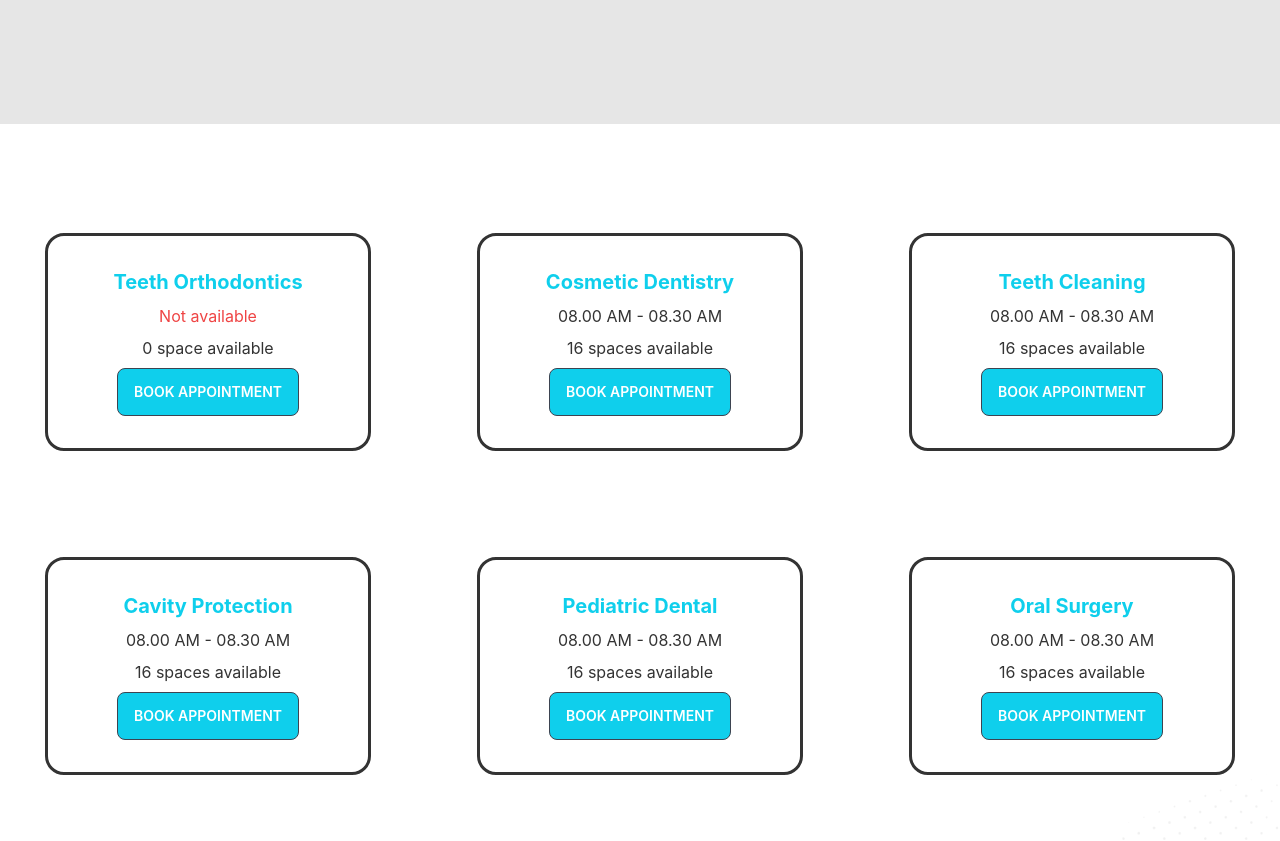
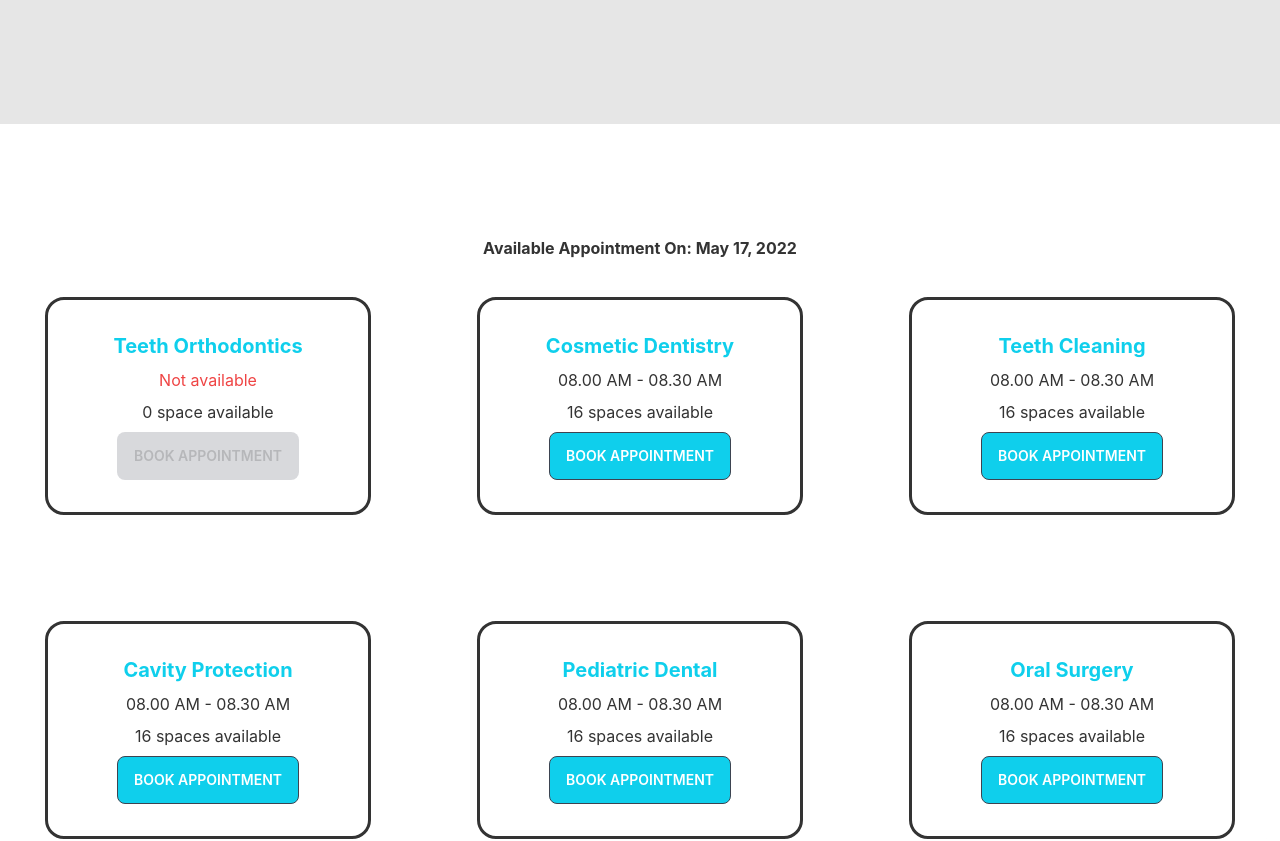
Before and after one commit to ab-siddiq/react-express-doctors-portal, a React (Create React App) app: page /appointment in a window 1280 px wide. Shown: the part 740-1581 px from the top of the page. Built offline with nearby package versions, Linux system fonts and the light colour scheme.

Commit message:
complete appointment modal

```diff
--- a/src/Pages/Appointment/AppointMentSlots.js
+++ b/src/Pages/Appointment/AppointMentSlots.js
@@ -1,8 +1,11 @@
 import React, { useEffect, useState } from "react";
 import AppointmentSlot from "./AppointmentSlot";
+import { format } from "date-fns";
+import MakeAppointmentModal from "./MakeAppointmentModal";
 
-const AppointMentSlots = () => {
+const AppointMentSlots = ({ date }) => {
   const [services, setServices] = useState([]);
+  const [makeAppointment, setMakeAppointment] = useState(null);
   console.log("p", services);
   useEffect(() => {
     fetch("services.json")
@@ -10,10 +13,25 @@ const AppointMentSlots = () => {
       .then((data) => setServices(data));
   }, []);
   return (
-    <div className="grid lg:grid-cols-3 md:grid-cols-2 grid-cols-1 gap-28 px-12 pt-28">
-      {services.map((service) => (
-        <AppointmentSlot key={service._id} service={service}></AppointmentSlot>
-      ))}
+    <div className="px-12 pt-28">
+      <h1 class=" font-bold text-center mb-10">
+        Available Appointment On: {format(date, "PP")}
+      </h1>
+      <div className="grid lg:grid-cols-3 md:grid-cols-2 grid-cols-1 gap-28 ">
+        {services.map((service) => (
+          <AppointmentSlot
+            key={service._id}
+            service={service}
+            setMakeAppointment={setMakeAppointment}
+          ></AppointmentSlot>
+        ))}
+      </div>
+      {makeAppointment && (
+        <MakeAppointmentModal
+          makeAppointment={makeAppointment}
+          date={date}
+        ></MakeAppointmentModal>
+      )}
     </div>
   );
 };
--- a/src/Pages/Appointment/Appointment.js
+++ b/src/Pages/Appointment/Appointment.js
@@ -8,7 +8,7 @@ const Appointment = () => {
   return (
     <div>
       <AppointmentBanner date={date} setDate={setDate}></AppointmentBanner>
-      <AppointMentSlots></AppointMentSlots>
+      <AppointMentSlots date={date}></AppointMentSlots>
     </div>
   );
 };
--- a/src/Pages/Appointment/AppointmentBanner.js
+++ b/src/Pages/Appointment/AppointmentBanner.js
@@ -1,24 +1,20 @@
-
-import { format } from "date-fns";
 import React from "react";
 import { DayPicker } from "react-day-picker";
 import "react-day-picker/dist/style.css";
 import chair from "../../assets/images/chair.png";
-const AppointmentBanner = ({date,setDate}) => {
-
-    return (
-        <section>
+const AppointmentBanner = ({ date, setDate }) => {
+  return (
+    <section>
       <div class="hero min-h-screen bg-base-200">
         <div class="hero-content flex-col lg:flex-row-reverse">
           <img src={chair} class="max-w-sm rounded-lg shadow-2xl" />
           <div>
-          <DayPicker mode="single" selected={date} onSelect={setDate} />
-            <h1 class=" font-bold">Available Appointment On: {format(date, "PP")}</h1>
+            <DayPicker mode="single" selected={date} onSelect={setDate} />
           </div>
         </div>
       </div>
     </section>
-    );
+  );
 };
 
 export default AppointmentBanner;
--- a/src/Pages/Appointment/AppointmentSlot.js
+++ b/src/Pages/Appointment/AppointmentSlot.js
@@ -1,6 +1,6 @@
 import React from "react";
 
-const AppointmentSlot = ({ service }) => {
+const AppointmentSlot = ({ service, setMakeAppointment }) => {
   const { name, slots } = service;
   return (
     <div class="card w-full outline text-center">
@@ -19,9 +19,14 @@ const AppointmentSlot = ({ service }) => {
           {slots.length > 1 ? " spaces" : " space"} available
         </p>
         <div class="card-actions justify-center">
-          <button class="btn uppercase bg-primary text-white">
+          <label
+            for="appointment-modal"
+            disabled={slots.length === 0}
+            onClick={() => setMakeAppointment(service)}
+            class="btn uppercase bg-primary text-white"
+          >
             book appointment
-          </button>
+          </label>
         </div>
       </div>
     </div>
--- /dev/null
+++ b/src/Pages/Appointment/MakeAppointmentModal.js
@@ -0,0 +1,60 @@
+import React from "react";
+import { format } from "date-fns";
+
+const MakeAppointmentModal = ({ makeAppointment, date }) => {
+  return (
+    <div>
+      <input type="checkbox" id="appointment-modal" class="modal-toggle" />
+      <div class="modal modal-bottom sm:modal-middle">
+        <div class="modal-box">
+          <label
+            for="appointment-modal"
+            class="btn btn-sm btn-circle absolute right-2 top-2"
+          >
+            ✕
+          </label>
+          <h3 class="font-bold text-primary text-center text-lg mb-4">
+            Book > {makeAppointment.name}
+          </h3>
+          <form>
+            <div className="grid gap-5 justify-items-center">
+              <input
+                type="text"
+                placeholder="name"
+                value={format(date, "PP")}
+                class="input input-bordered  w-full max-w-xs"
+              />
+              <select class="select select-bordered w-full max-w-xs">
+                {makeAppointment.slots.map((slot) => (
+                  <option>{slot}</option>
+                ))}
+              </select>
+              <input
+                type="text"
+                placeholder="your name"
+                class="input input-bordered  w-full max-w-xs"
+              />
+              <input
+                type="email"
+                placeholder="your email"
+                class="input input-bordered  w-full max-w-xs"
+              />
+              <input
+                type="text"
+                placeholder="your phone number"
+                class="input input-bordered  w-full max-w-xs"
+              />
+              <input
+                type="submit"
+                value="submit"
+                class="input bg-primary  w-full max-w-xs"
+              />
+            </div>
+          </form>
+        </div>
+      </div>
+    </div>
+  );
+};
+
+export default MakeAppointmentModal;
```
